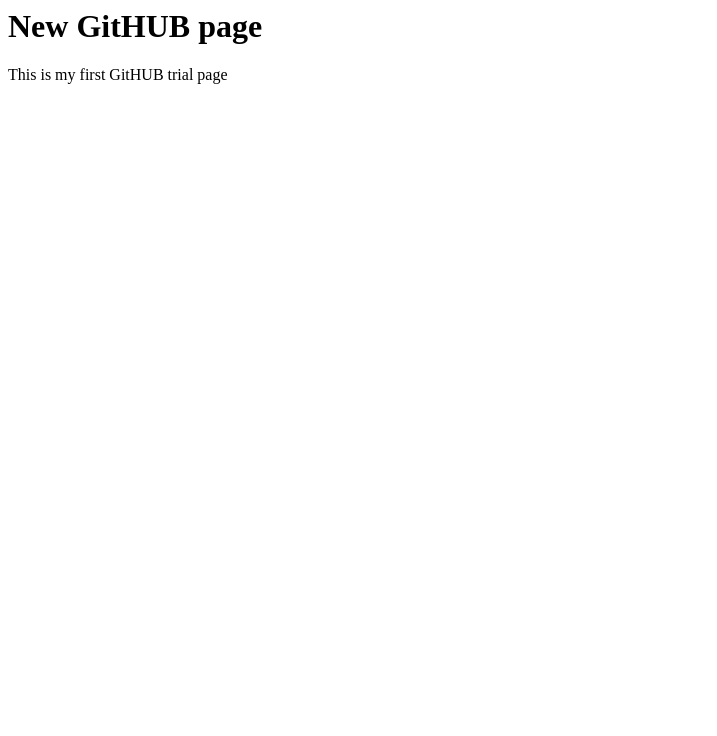
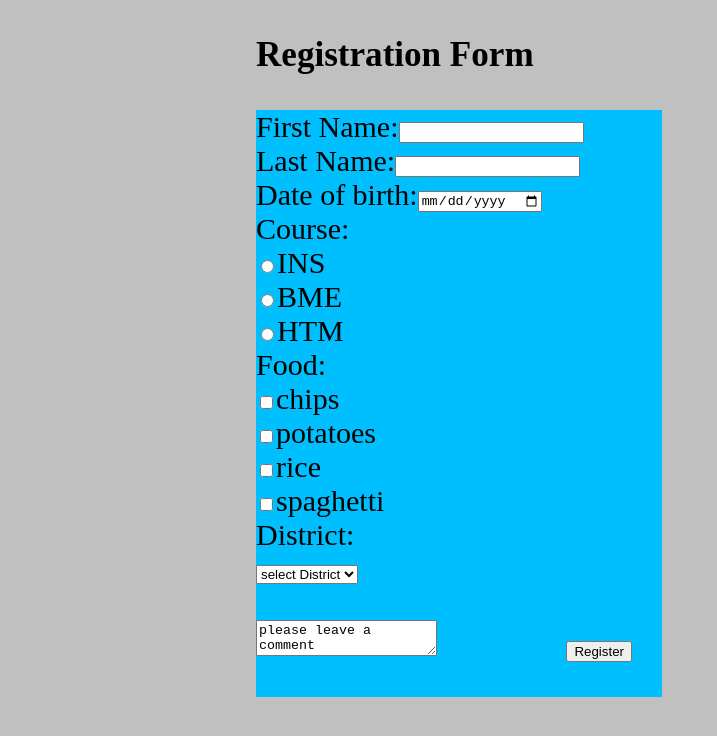
Before and after one commit to ihp14/MyfirstGH, a plain HTML site: page index.html in a window 1280 px wide. Shown: the whole page, without its empty margins (0-717 px from the left). Drawn offline with Linux system fonts and the light colour scheme.

Commit message:
Update index.html

```diff
--- a/index.html
+++ b/index.html
@@ -1,6 +1,37 @@
-<body>
-  <h1> New GitHUB page</h1>
-  <p>This is my first GitHUB trial page</p>
+<!DOCTYPE html>
+<html>
+<head>
 
+	<title>form</title>
+</head>
+<body style="background: silver;font-size: 30px ;margin-left: 20%;">
+	<h3>Registration Form</h3>
+	<form style="background-color: deepskyblue; width: 40%;">
+
+	First Name:<input type="text" name="fname"><br>
+	Last Name:<input type="text" name="lname"><br>
+	Date of birth:<input type="date" name="Dob"><br>
+	Course:<br>
+    <input type="radio" name="course" value="INS">INS<br>
+	<input type="radio" name="course" value="BME">BME<br>
+	<input type="radio" name="course" value="HTM">HTM<br>
+	Food:<br>
+	<input type="checkbox" name="course" value="chips">chips<br>
+	<input type="checkbox" name="course" value="potatoes">potatoes<br>
+	<input type="checkbox" name="course" value="rice">rice<br>
+	<input type="checkbox" name="course" value="spaghetti">spaghetti<br>
+	District:<br>
+	<select name="District">
+	<option value="select District">select District</option>
+	<option value="Nyarugenge">Nyarugenge</option>
+	<option value="Gasabo">Gasabo</option>
+	<option value="Kicukiro">Kicukiro</option>
+</select>
+<br><br>
+<textarea>please leave a comment</textarea>
+<input type="submit" value="Register" style="margin-left: 30%;">
+
+<br><br>
 
 </body>
+</html>
```
